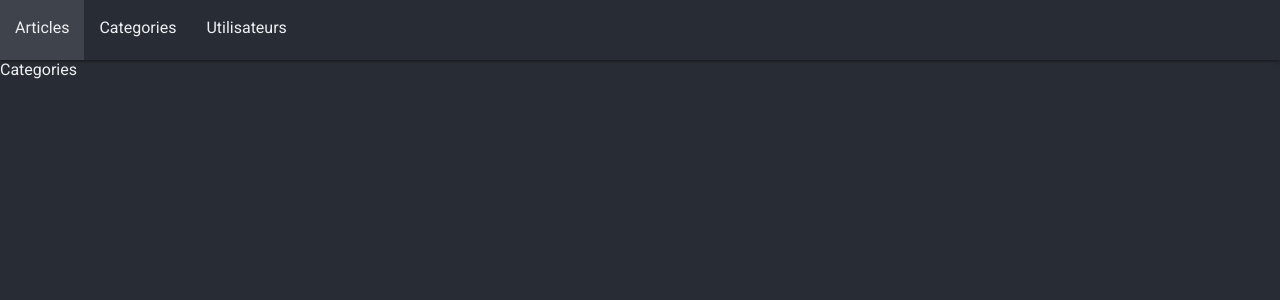
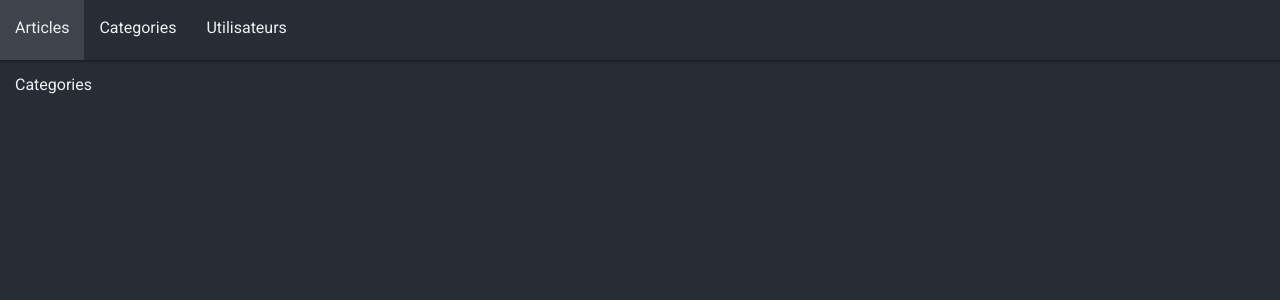
Before and after one commit to bouteillerAlan/blogBack, a React (Create React App) app: page /categories in a window 1280 px wide. Shown: the top 300 px of the page. Built offline with nearby package versions, Linux system fonts and the light colour scheme.

Commit message:
:recycle: Refactor (app) : fix interface for props and states

```diff
--- a/src/controller/App.tsx
+++ b/src/controller/App.tsx
@@ -11,6 +11,9 @@ import NavbarView from "../view/Navbar.view";
 
 // history
 const history = createBrowserHistory();
+
+interface Props {}
+interface State {}
 
 class App extends Component {
     constructor(props: any) {
--- a/src/controller/Author.tsx
+++ b/src/controller/Author.tsx
@@ -1,5 +1,8 @@
 import React, {Component} from 'react';
 import AuthorView from '../view/Author.view';
+
+interface Props {}
+interface State {}
 
 class Author extends Component {
     constructor(props: any){
--- a/src/controller/Categories.tsx
+++ b/src/controller/Categories.tsx
@@ -1,5 +1,8 @@
 import React, {Component} from 'react';
 import CategoriesView from '../view/Categories.view';
+
+interface Props {}
+interface State {}
 
 class Cat extends Component {
     constructor(props: any){
--- a/src/controller/Content.tsx
+++ b/src/controller/Content.tsx
@@ -1,5 +1,8 @@
 import React, {Component} from 'react';
 import ContentView from '../view/Content.view'
+
+interface Props {}
+interface State {}
 
 class Content extends Component {
     constructor(props: any){
--- a/src/view/Categories.view.tsx
+++ b/src/view/Categories.view.tsx
@@ -2,7 +2,9 @@ import React from 'react';
 
 const categoriesView: React.FunctionComponent = () => {
     return (
-        <p>Categories</p>
+        <section>
+            <p>Categories</p>
+        </section>
     )
 };
 
--- a/src/view/Content.view.tsx
+++ b/src/view/Content.view.tsx
@@ -2,7 +2,9 @@ import React from "react";
 
 const contentView: React.FunctionComponent = () => {
     return (
-        <p>Content</p>
+        <section>
+            <p>Content</p>
+        </section>
     )
 };
 
```
